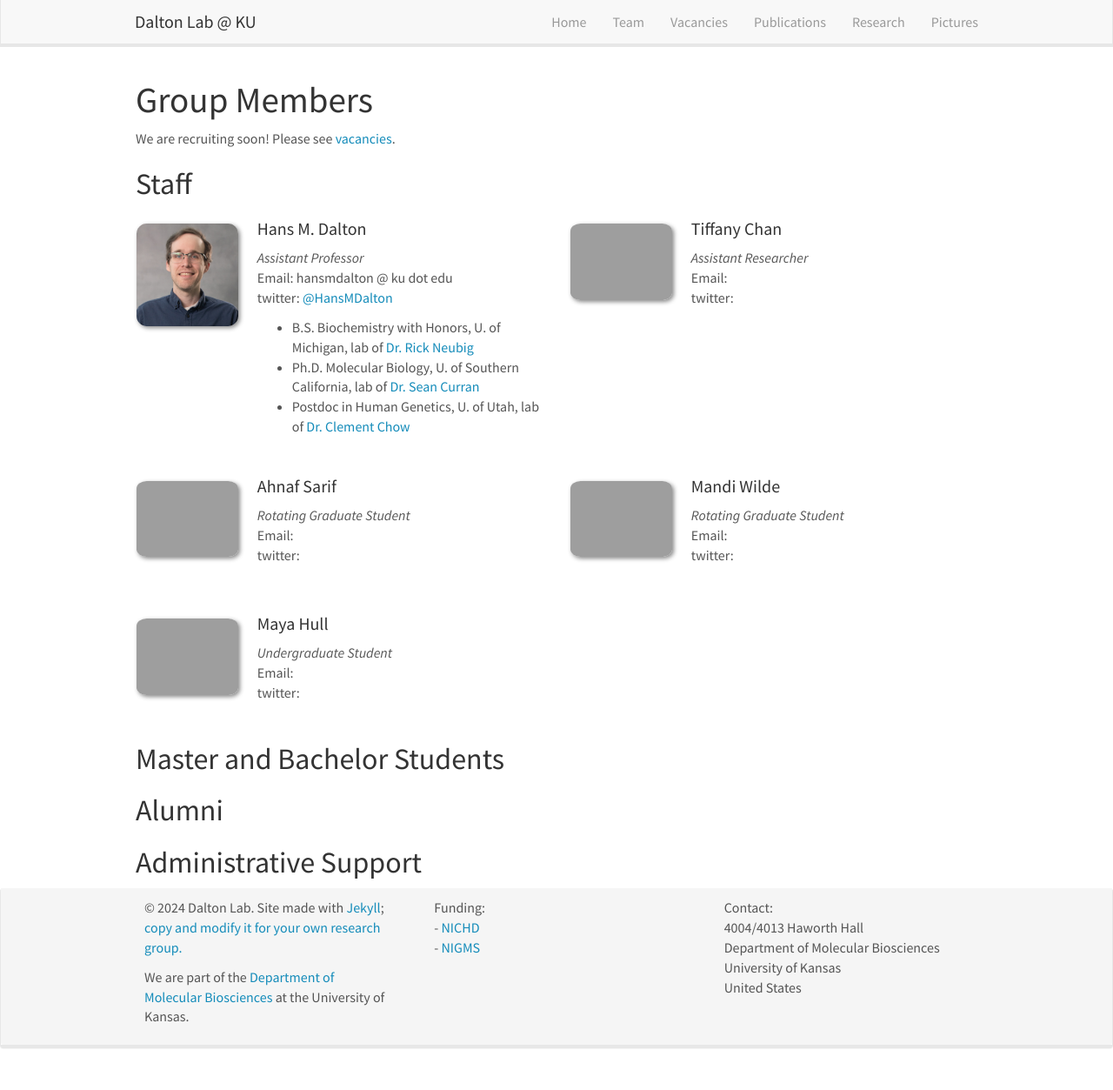
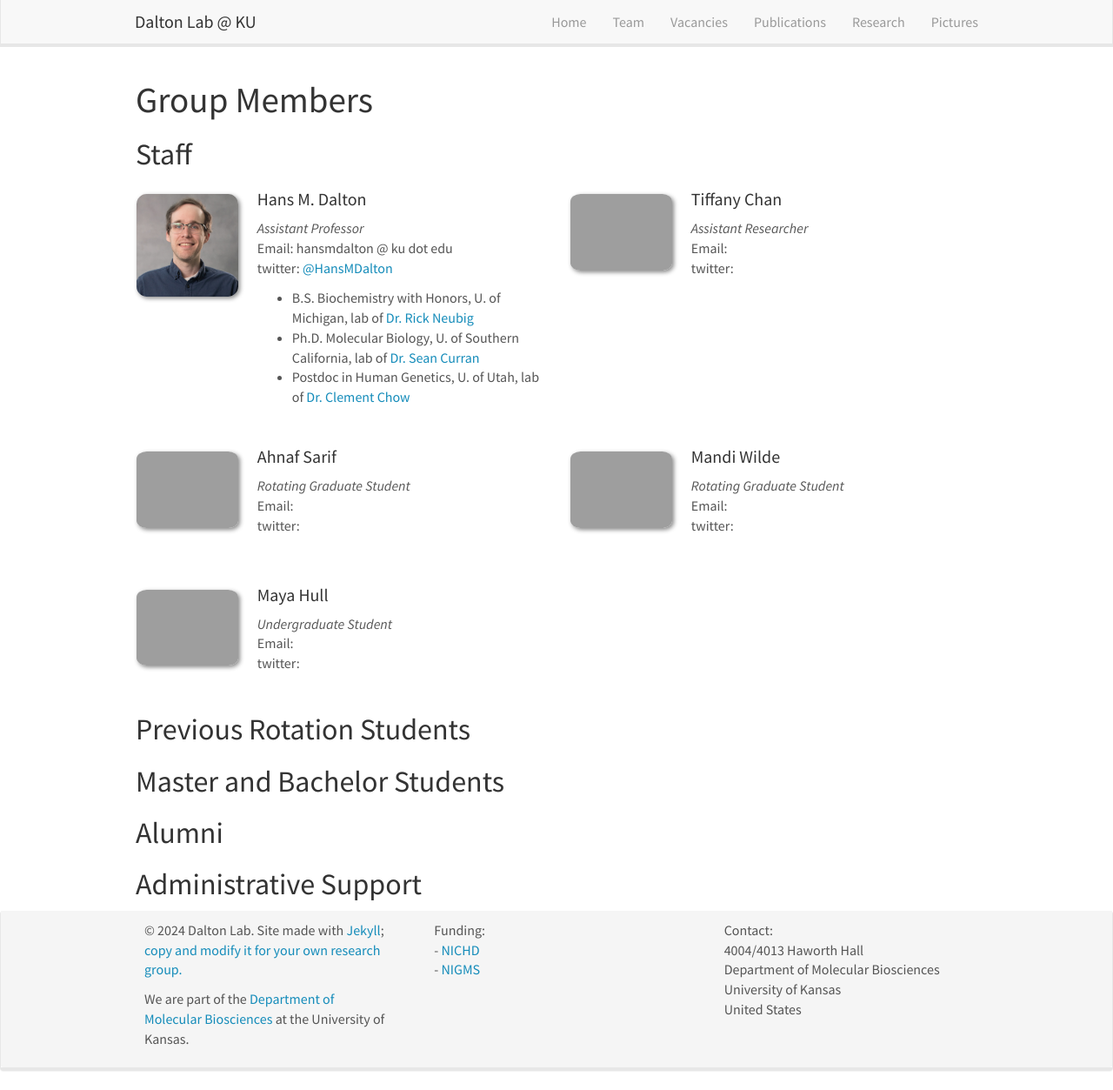
Before and after one commit to hansmdalton/hansmdalton.github.io, a Jekyll site: the page built from _pages/team.md, in a window 1280 px wide and 1253 px high. Shown: the whole window at 87% size. Built offline with Jekyll 4.4.1, drawn with Linux system fonts in a browser that asks for light colours; nearby versions of some CDN libraries.

Commit message:
Update team.md

```diff
--- a/_pages/team.md
+++ b/_pages/team.md
@@ -7,8 +7,6 @@ permalink: /team/
 ---
 
 # Group Members
-
-We are recruiting soon! Please see [vacancies]({{ site.baseurl }}/vacancies).
 
 ## Staff
 {% assign number_printed = 0 %}
@@ -78,6 +76,9 @@ We are recruiting soon! Please see [vacancies]({{ site.baseurl }}/vacancies).
 
 
 
+## Previous Rotation Students
+
+
 
 ## Master and Bachelor Students
 
```
